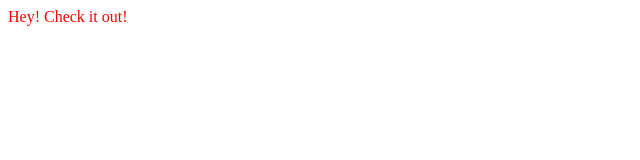
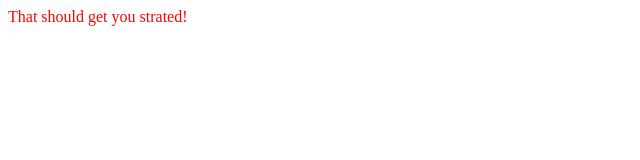
Before and after one commit to Donnymac89/donnymcpherson.github.io, a plain HTML site: page index.html in a window 1280 px wide. Shown: the full height of the page, 0-640 px from the left. Drawn offline with Linux system fonts and the light colour scheme.

Commit message:
Final text

```diff
--- a/index.html
+++ b/index.html
@@ -6,6 +6,6 @@
    </head>
 
    <body>
-      <p>Hey! Check it out!</p>
+      <p>That should get you strated!</p>
     </body>
   </html>
```
